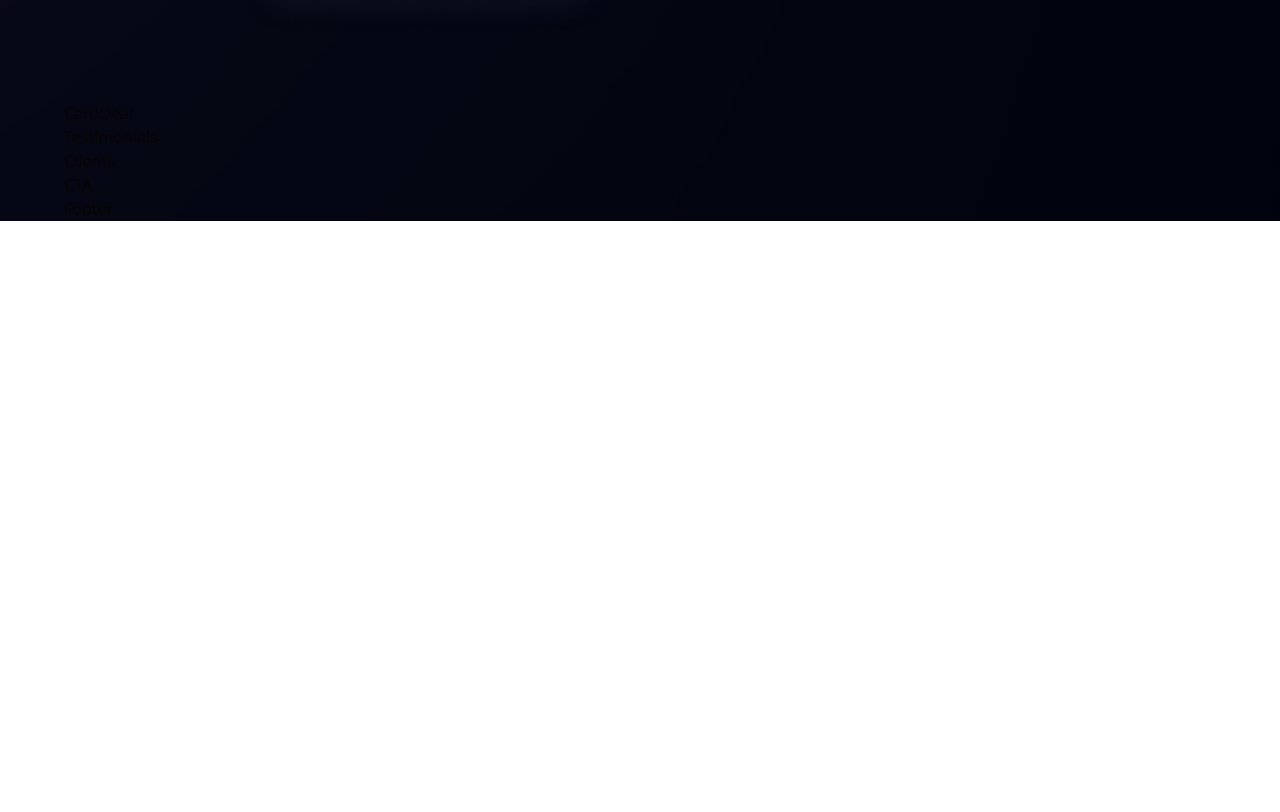
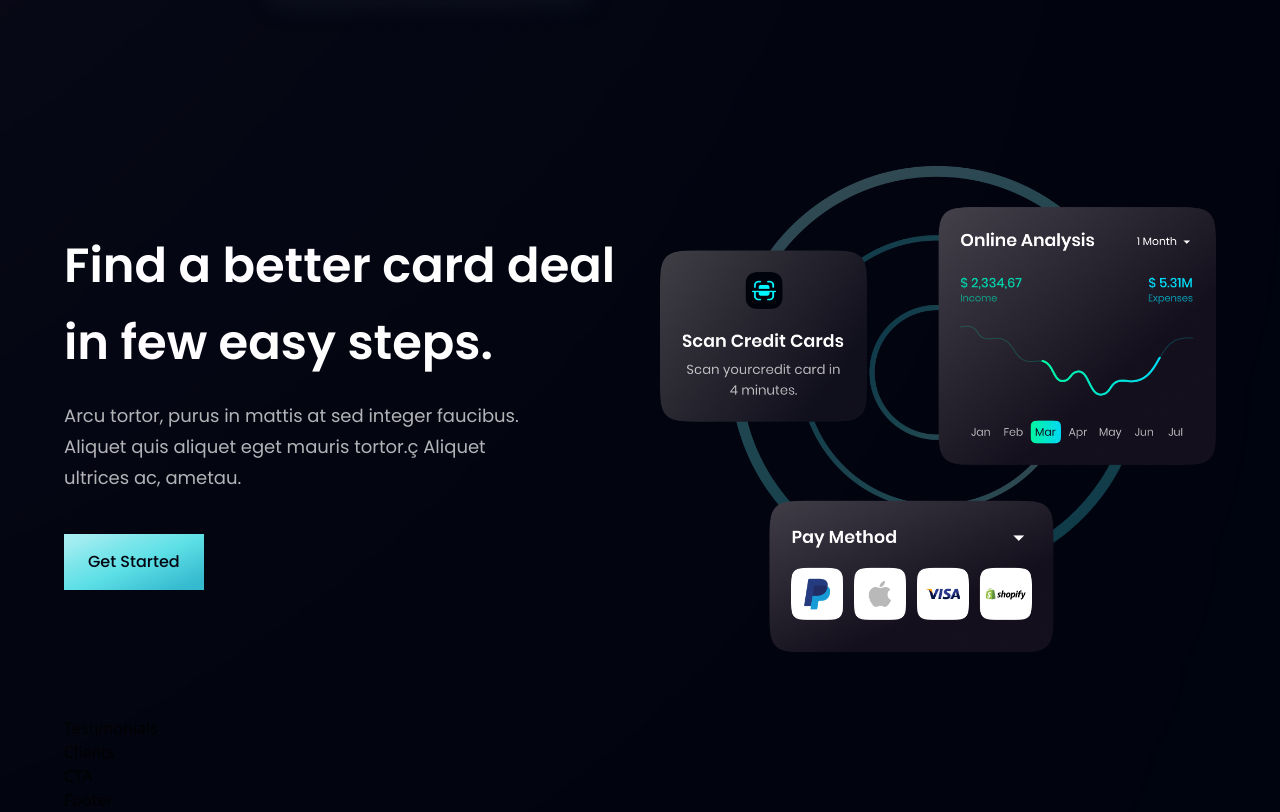
Before and after one commit to joyahmed/dark-web-layout-react, a React (Vite) app: page / in a window 1280 px wide. Shown: the part 2036-2848 px from the top of the page. Before the commit the page ends 2257 px from the top, so only its background shows below. Built offline with nearby package versions, Linux system fonts and the light colour scheme.

Commit message:
✅card-deal section completed

```diff
--- a/src/components/CardDeal.jsx
+++ b/src/components/CardDeal.jsx
@@ -1,9 +1,26 @@
-import React from 'react'
+import { card } from '../assets';
+import styles, { layout } from '../styles';
+import Button from './Button';
 
-const CardDeal = () => {
-  return (
-    <div>CardDeal</div>
-  )
-}
+const CardDeal = () => (
+	<section className={layout.section}>
+		<div className={layout.sectionInfo}>
+			<h2 className={styles.heading2}>
+				Find a better card deal <br className='sm:block hidden' /> in
+				few easy steps.
+			</h2>
+			<p className={`${styles.paragraph} max-w-[470px] mt-5`}>
+				Arcu tortor, purus in mattis at sed integer faucibus. Aliquet
+				quis aliquet eget mauris tortor.ç Aliquet ultrices ac, ametau.
+			</p>
 
-export default CardDeal
+			<Button styles={`mt-10`} />
+		</div>
+
+		<div className={layout.sectionImg}>
+			<img src={card} alt='billing' className='w-[100%] h-[100%]' />
+		</div>
+	</section>
+);
+
+export default CardDeal;
```
